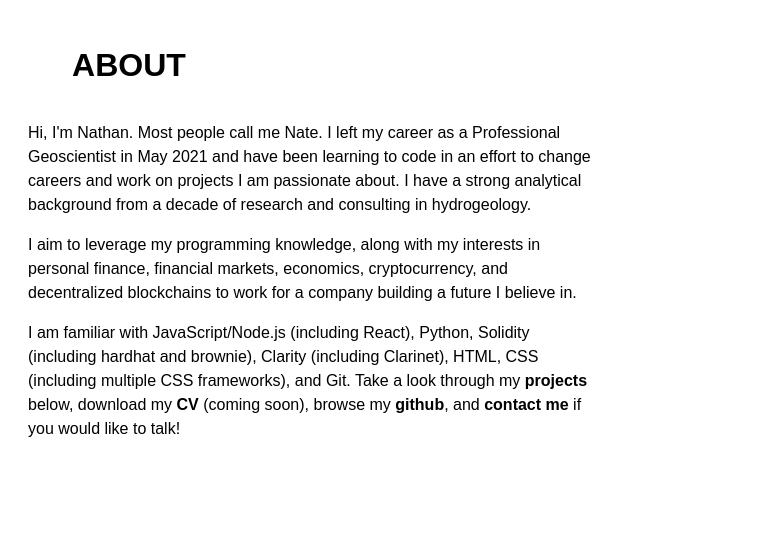
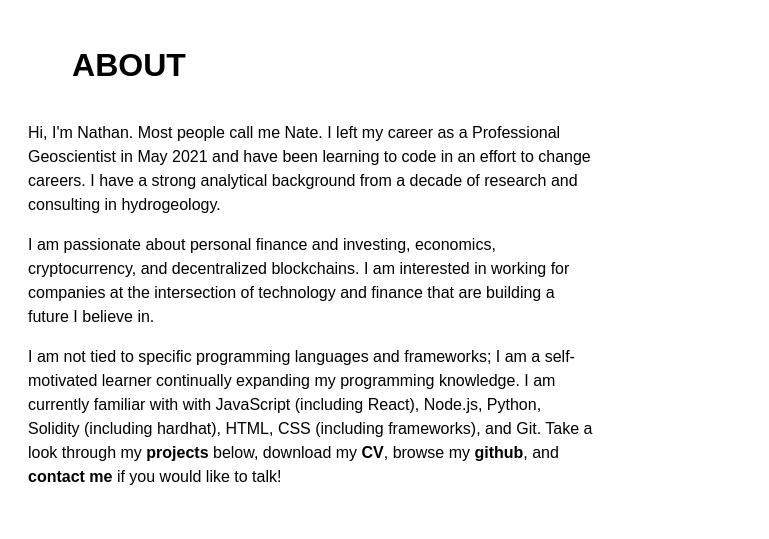
Before and after one commit to nmfretz/personal-website, a plain HTML site: page index.html in a window 1280 px wide. Shown: the part 1200-1739 px from the top of the page, 511-1280 px from the left. Drawn offline with Linux system fonts and the light colour scheme; a web font is replaced by a local one.

Commit message:
update about section and add cv

```diff
--- a/index.html
+++ b/index.html
@@ -92,19 +92,21 @@
           <div class="about-content">
             <p>
               Hi, I'm Nathan. Most people call me Nate. I left my career as a Professional Geoscientist in May 2021 and
-              have been learning to code in an effort to change careers and work on projects I am passionate about. I
-              have a strong analytical background from a decade of research and consulting in hydrogeology.
+              have been learning to code in an effort to change careers. I have a strong analytical background from a
+              decade of research and consulting in hydrogeology.
             </p>
             <p>
-              I aim to leverage my programming knowledge, along with my interests in personal finance, financial
-              markets, economics, cryptocurrency, and decentralized blockchains to work for a company building a future
-              I believe in.
+              I am passionate about personal finance and investing, economics, cryptocurrency, and decentralized
+              blockchains. I am interested in working for companies at the intersection of technology and finance that
+              are building a future I believe in.
             </p>
             <p>
-              I am familiar with JavaScript/Node.js (including React), Python, Solidity (including hardhat and brownie),
-              Clarity (including Clarinet), HTML, CSS (including multiple CSS frameworks), and Git. Take a look through
-              my
-              <a href="#project-section">projects</a> below, download my <a href="#">CV</a> (coming soon), browse my
+              I am not tied to specific programming languages and frameworks; I am a self-motivated learner continually
+              expanding my programming knowledge. I am currently familiar with with JavaScript (including React),
+              Node.js, Python, Solidity (including hardhat), HTML, CSS (including frameworks), and Git. Take a look
+              through my
+              <a href="#project-section">projects</a> below, download my
+              <a href="./cv/cv_28-jan-2022.pdf" target="_blank">CV</a>, browse my
               <a href="https://github.com/nmfretz" target="_blank">github</a>, and
               <a href="#contact-section">contact me</a> if you would like to talk!
             </p>
@@ -189,11 +191,12 @@
                 <span>Features & Design</span>
                 <span class="hidden-on-mobile"
                   ><i class="fa-brands fa-html5"></i><i class="fa-brands fa-css3-alt"></i
-                  ><i class="fa-brands fa-js-square"></i
+                  ><i class="fa-brands fa-react"></i><i class="fa-brands fa-js-square"></i
+                  ><i class="fa-solid fa-helmet-safety"></i><i class="fa-brands fa-ethereum"></i
                 ></span>
               </div>
               <ul>
-                <li>Smart contract written in Solidity, and follows the ERC721 Non-Fungible Token Standard.</li>
+                <li>Smart contract written in Solidity; follows the ERC721 Non-Fungible Token Standard.</li>
                 <li>Inherits from OpenZeppelin's ERC721Enumerable and Ownable interfaces.</li>
                 <li>
                   Inherits from Chainlink's VRFConsumerBase to obtain verifiable random numbers on-chain and assign a
```
